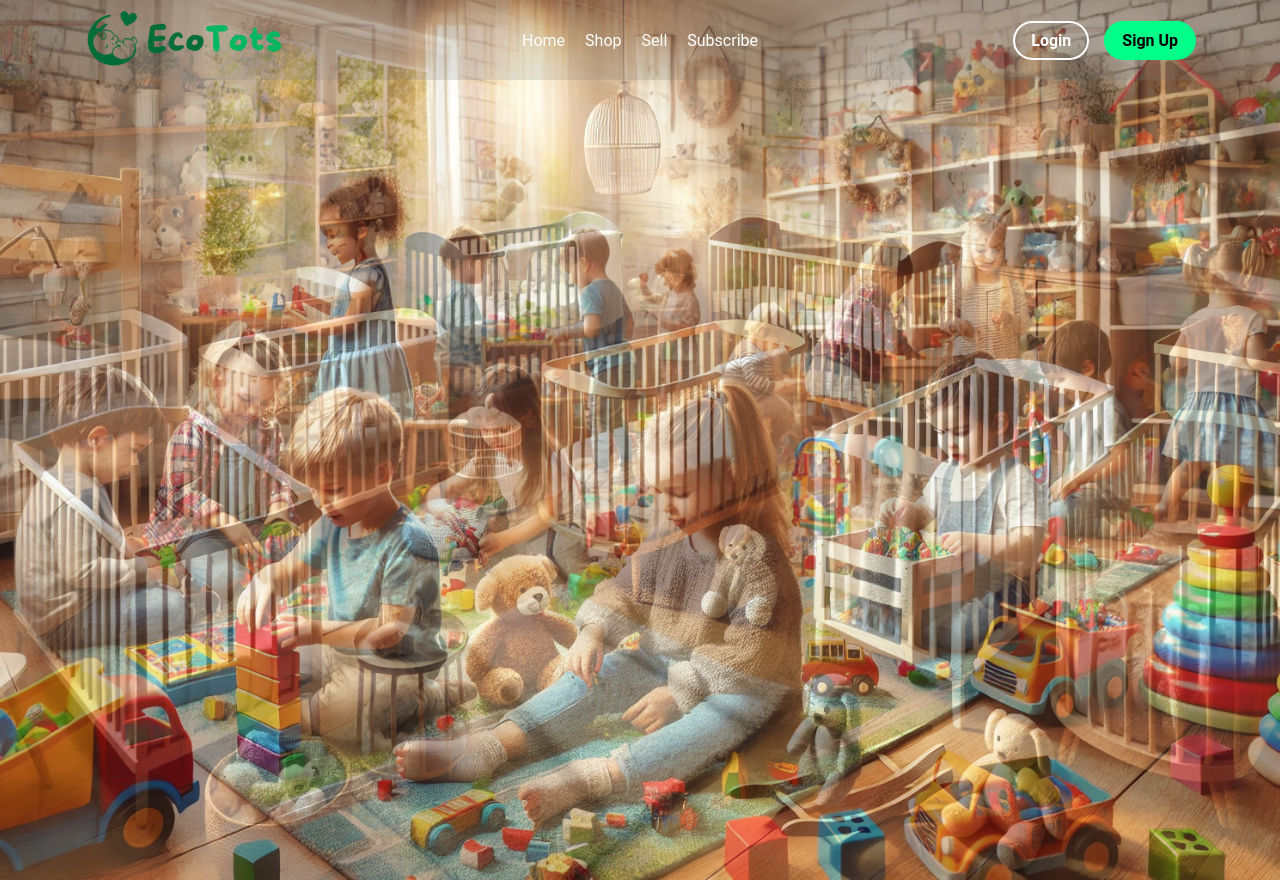
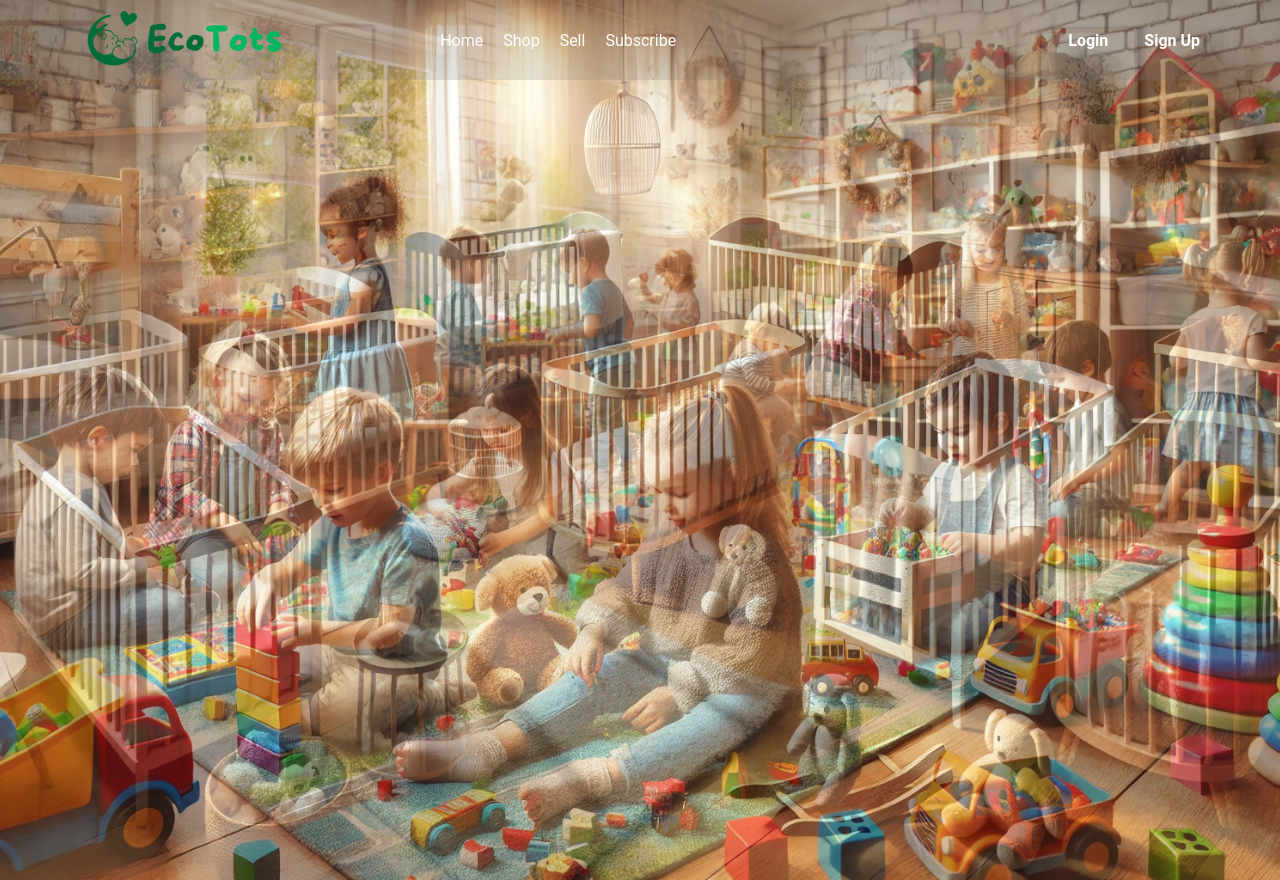
Before and after one commit to roshandcoo7/ecotots, a plain HTML site: page index.html in a window 1280 px wide. Shown: the top 880 px of the page. Drawn offline with Linux system fonts and the light colour scheme.

Commit message:
Slight changes

```diff
--- a/styles.css
+++ b/styles.css
@@ -63,28 +63,19 @@ nav ul {
 nav ul li a {
     text-decoration: none;
     color: #ffffff;
-    font-size: 16px;
-    font-weight: normal;
-    transition: all 0.3s ease-in-out;
+    font-size: 16px; /* Keep the font size fixed */
+    font-weight: normal; /* Default weight */
+    /* transition: color 0.3s ease-in-out, text-shadow 0.3s ease-in-out, font-weight 0.3s ease-in-out; */
 }
 
-/* Hover Effect: Bold and Larger */
+/* Hover Effect: Glow and Bold (Without Font Size Increase) */
 nav ul li a:hover {
-    color: #006135;
-    font-size: 18px;
-    font-weight: bold;
-    transform: scale(1.1);
+    color: #ffffff; /* Green glow effect */
+    font-weight: bold; /* Bold on hover */
+    text-shadow: 0px 0px 10px #00ff88; /* Green glow */
 }
 
-/* Login & Sign Up buttons (rightmost corner) */
-.auth-buttons {
-    position: absolute;
-    right: 20px;
-    display: flex;
-    gap: 15px;
-}
-
-/* Button styles */
+/* Login & Sign Up buttons */
 .auth-buttons a {
     text-decoration: none;
     font-size: 16px;
@@ -92,32 +83,17 @@ nav ul li a:hover {
     padding: 8px 16px;
     border-radius: 20px;
     transition: all 0.3s ease-in-out;
+    color: #ffffff; /* Default white text */
+    background: none; /* Remove background */
+    border: none; /* Remove border */
 }
 
-/* Login Button */
-.btn-login {
-    color: #ffffff;
-    border: 2px solid #ffffff;
-    background: transparent;
+/* Green Glow on Hover */
+.auth-buttons a:hover {
+    color: #ffffff; /* Change text color to green */
+    text-shadow: 0px 0px 10px #00cc25; /* Glow effect */
+    transform: scale(1.1); /* Slight zoom */
 }
-
-.btn-login:hover {
-    background: rgba(255, 255, 255, 0.2);
-    transform: scale(1.1);
-}
-
-/* Sign Up Button */
-.btn-signup {
-    color: #000;
-    background: #00ff88;
-    border: 2px solid #00ff88;
-}
-
-.btn-signup:hover {
-    background: #00cc66;
-    transform: scale(1.1);
-}
-
 
 /* Logo stays on the extreme left */
 .logo {
@@ -140,7 +116,6 @@ nav {
 }
 
 /* Navigation Menu */
-/* Navigation Menu */
 nav ul {
     list-style: none;
     margin: 0;
@@ -149,20 +124,20 @@ nav ul {
     gap: 20px; /* Adds spacing between menu items */
 }
 
+/* Navigation links */
 nav ul li a {
     text-decoration: none;
     color: #ffffff;
-    font-size: 16px;
-    font-weight: normal; /* Default font weight */
-    transition: all 0.3s ease-in-out;
+    font-size: 16px; /* Keep the font size fixed */
+    font-weight: normal; /* Default weight */
+    transition: color 0.3s ease-in-out, text-shadow 0.3s ease-in-out, font-weight 0.3s ease-in-out;
 }
 
-/* Hover Effect: Bold and Larger */
+/* Hover Effect: Glow and Bold (Without Font Size Increase) */
 nav ul li a:hover {
-    color: #006135; /* Change color on hover */
-    font-size: 18px; /* Increase size */
-    font-weight: bold; /* Make it bold */
-    transform: scale(1.1); /* Slight zoom effect */
+    color: #ffffff; /* Green glow effect */
+    font-weight: bold; /* Bold on hover */
+    text-shadow: 0px 0px 10px #00ff88; /* Green glow */
 }
 
 
```
